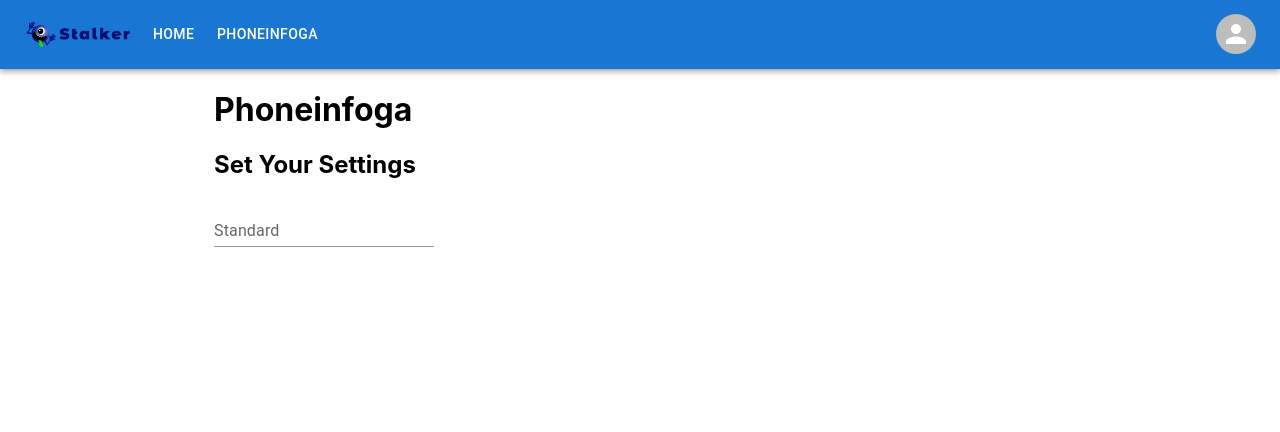
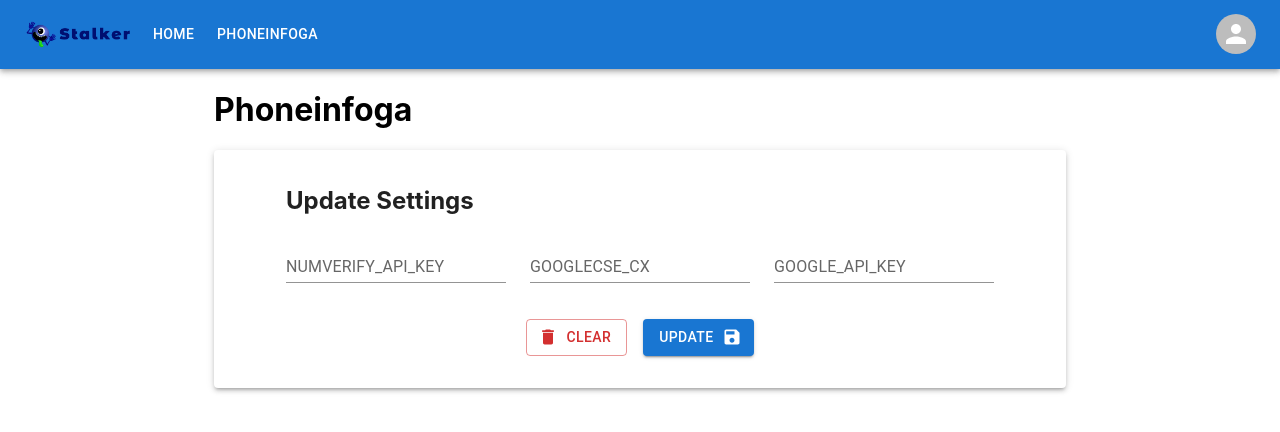
Before and after one commit to hirusha-adi/Stalker, a React (Create React App) app in the folder stalker/: page /phoneinfoga in a window 1280 px wide. Shown: the top 432 px of the page. Built offline with nearby package versions, Linux system fonts and the light colour scheme.

Commit message:
update settings

```diff
--- a/stalker/src/components/phoneNum/setSettings.js
+++ b/stalker/src/components/phoneNum/setSettings.js
@@ -1,12 +1,47 @@
 import React from 'react';
 import TextField from '@mui/material/TextField';
+import Paper from '@mui/material/Paper';
+import Grid from '@mui/material/Grid';
+import Button from '@mui/material/Button';
+import DeleteIcon from '@mui/icons-material/Delete';
+import Stack from '@mui/material/Stack';
+import SaveIcon from '@mui/icons-material/Save';
+
+const FormItems = () => (
+    <React.Fragment>
+        <Grid container spacing={1}>
+            <Grid container item spacing={3}>
+                <Grid item>
+                    <TextField id="standard-basic" label="NUMVERIFY_API_KEY" variant="standard" fullWidth />
+                </Grid>
+                <Grid item>
+                    <TextField id="standard-basic" label="GOOGLECSE_CX" variant="standard" fullWidth />
+                </Grid>
+                <Grid item>
+                    <TextField id="standard-basic" label="GOOGLE_API_KEY" variant="standard" fullWidth />
+                </Grid>
+            </Grid>
+        </Grid>
+    </React.Fragment>
+);
 
 const setSettings = () => {
     return (
-        <div>
-            <h2>Set Your Settings</h2>
-            <TextField id="standard-basic" label="Standard" variant="standard" />
-        </div>
+        <Paper elevation={3} sx={{ p: 2, display: 'flex', alignItems: 'center', justifyContent: 'center' }} >
+            <div>
+                <h2>Update Settings</h2>
+                <FormItems />
+                <br></br>
+                <Stack direction="row" spacing={2} sx={{ p: 2, display: 'flex', alignItems: 'center', justifyContent: 'center' }}>
+                    <Button variant="outlined" color="error" startIcon={<DeleteIcon />}>
+                        Clear
+                    </Button>
+                    <Button variant="contained" endIcon={<SaveIcon />}>
+                        Update
+                    </Button>
+                </Stack>
+            </div>
+        </Paper>
     );
 }
 
```
